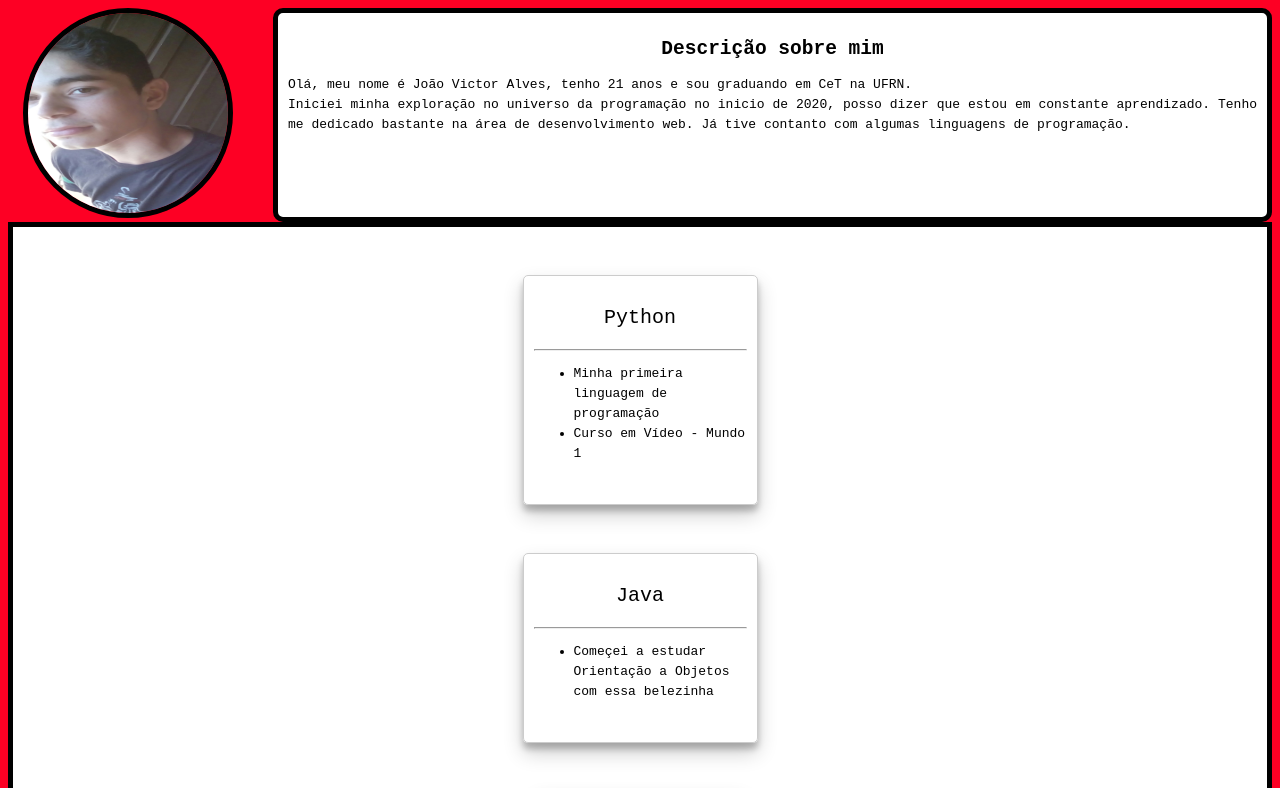
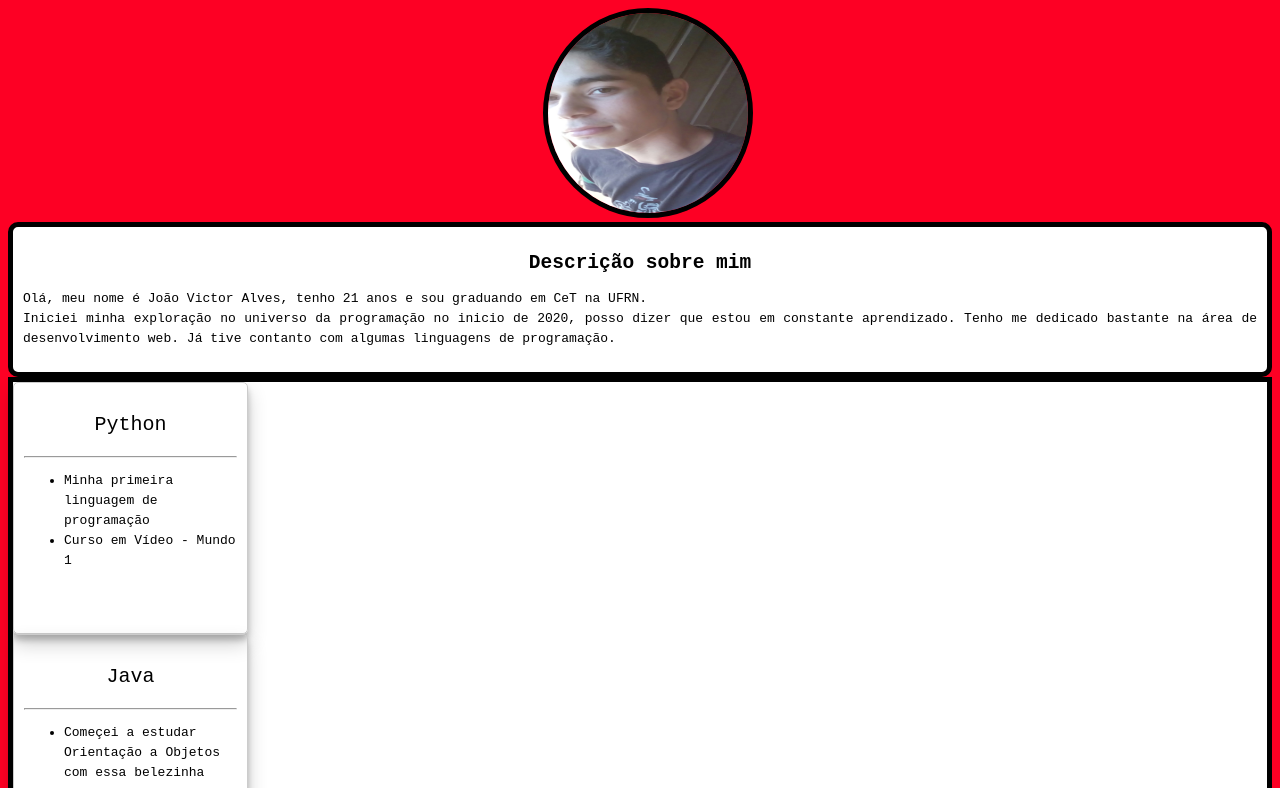
Before and after one commit to BR-Jv/BR-Jv, a plain HTML site: page ProjetoPessoal/index.html in a window 1280 px wide. Shown: the top 788 px of the page. Drawn offline with Linux system fonts and the light colour scheme.

Commit message:
alguns ajustes

```diff
--- a/ProjetoPessoal/index.html
+++ b/ProjetoPessoal/index.html
@@ -23,6 +23,7 @@
     </section>
 
     <section id="cards">
+        <div>
             <!--Card 1-->
             <div class="fullCard">
                 <div class="cardContent">
@@ -38,7 +39,6 @@
                                    Curso em Vídeo - Mundo 1
                                </li>
                            </ul>
-
                        </p>
                     </div>
                 </div>
@@ -97,6 +97,7 @@
                     </div>
                 </div>
             </div>
+        </div>
     </section>
 
     <article id="um-pouco-mais">
--- a/ProjetoPessoal/styles.css
+++ b/ProjetoPessoal/styles.css
@@ -23,28 +23,21 @@ ul li {
 
 #apresentacao {
     display: flex;
+    flex-direction: column;
+    align-items: center;
 }
 #sobre-mim {
     background-color: white;
-    /* antes - width: 100%*/
-    border: 1px solid #ccc;
     padding: 10px;
-    margin-left: 40px;
     border: 5px solid black;
     border-radius: 10px;
     text-align: justify;
     line-height: 20px
 
 }
-
 #cards {
     background-color: white;
-    display: flex;
-    flex-direction: column;
-    justify-content: space-evenly;
-    align-items: center;
     border: 5px solid black;
-    height: 1000px;
 }
 
 #um-pouco-mais {
@@ -58,8 +51,8 @@ ul li {
 }
 
 .fullCard {
-    max-width: 233px;
-    max-height: 250px;
+    width: 233px;
+    height: 250px;
     border: 1px solid #ccc;
     border-radius: 5px;
     box-shadow: 0 10px 20px rgba(0,0,0,0.19), 0 6px 6px rgba(0,0,0,0.23);
```
